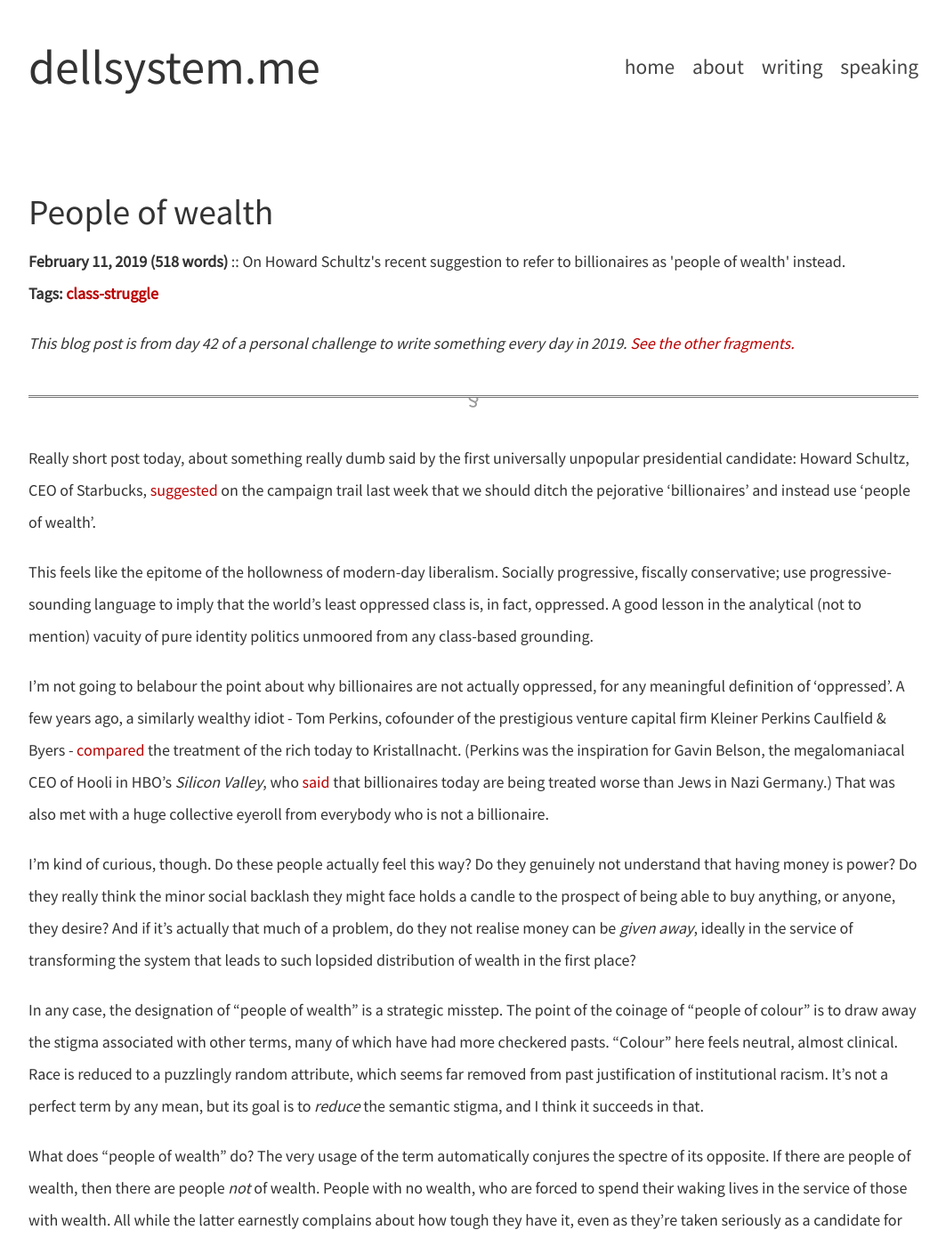
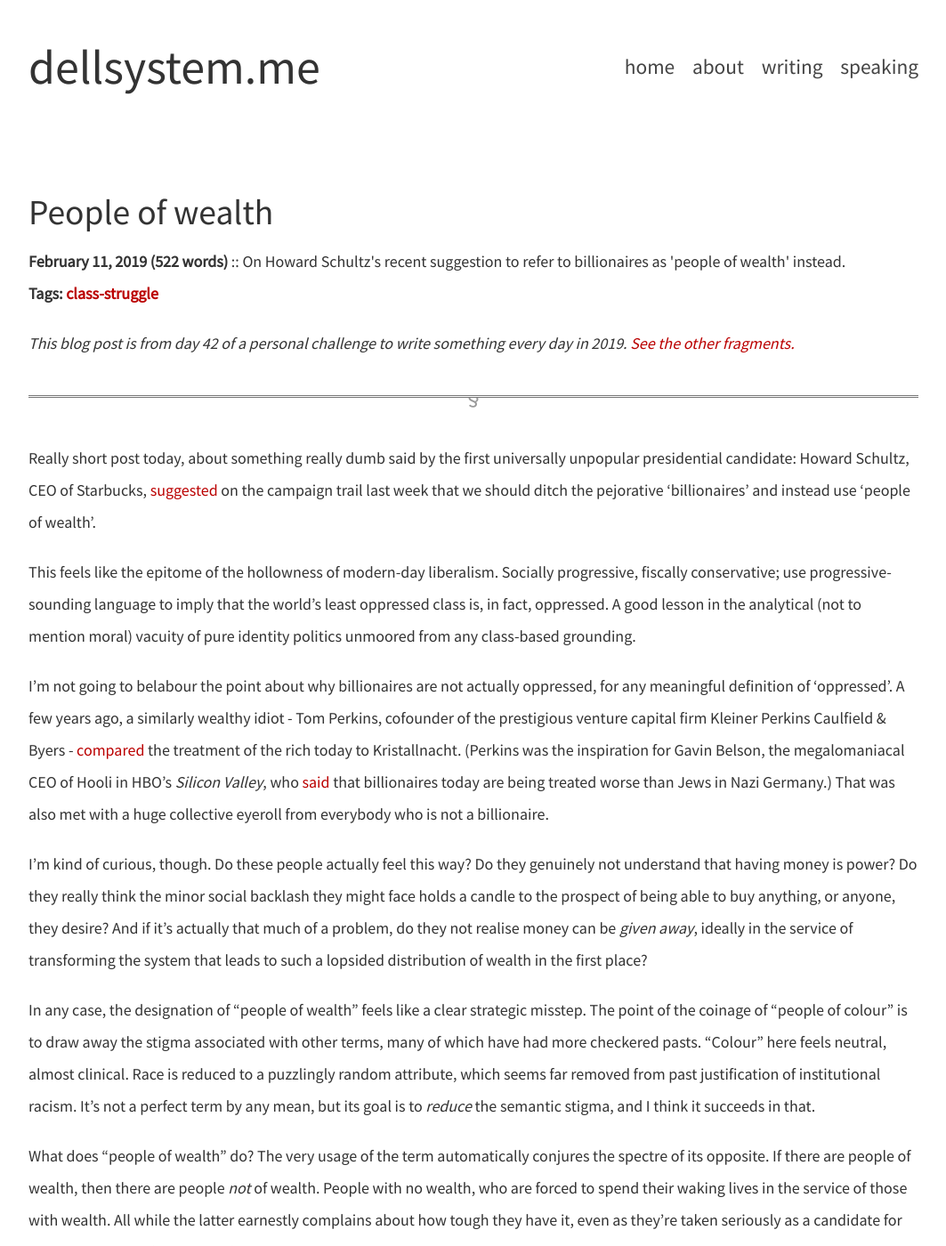
Before and after one commit to dellsystem/dellsystem.github.io, a Jekyll site: the page built from _posts/2019-2-11-fragments-42.md, in a window 1280 px wide and 1400 px high. Shown: the whole window at 89% size, without its empty margins (108-1171 px from the left). Built offline with Jekyll 4.4.1, drawn with Linux system fonts in a browser that asks for light colours.

Commit message:
Update fragments-42

```diff
--- a/_posts/2019-2-11-fragments-42.md
+++ b/_posts/2019-2-11-fragments-42.md
@@ -8,13 +8,13 @@ tags:
 
 Really short post today, about something really dumb said by the first universally unpopular presidential candidate: Howard Schultz, CEO of Starbucks, [suggested](https://www.cbsnews.com/news/howard-schultz-starbucks-ceo-calls-billionaires-people-of-means/) on the campaign trail last week that we should ditch the pejorative 'billionaires' and instead use 'people of wealth'.
 
-This feels like the epitome of the hollowness of modern-day liberalism. Socially progressive, fiscally conservative; use progressive-sounding language to imply that the world's least oppressed class is, in fact, oppressed. A good lesson in the analytical (not to mention) vacuity of pure identity politics unmoored from any class-based grounding.
+This feels like the epitome of the hollowness of modern-day liberalism. Socially progressive, fiscally conservative; use progressive-sounding language to imply that the world's least oppressed class is, in fact, oppressed. A good lesson in the analytical (not to mention moral) vacuity of pure identity politics unmoored from any class-based grounding.
 
 I'm not going to belabour the point about why billionaires are not actually oppressed, for any meaningful definition of 'oppressed'. A few years ago, a similarly wealthy idiot - Tom Perkins, cofounder of the prestigious venture capital firm Kleiner Perkins Caulfield & Byers - [compared](https://www.independent.co.uk/news/business/news/unrepentant-tom-perkins-apologises-for-kristallnacht-remarks-but-defends-war-on-the-rich-letter-9091226.html) the treatment of the rich today to Kristallnacht. (Perkins was the inspiration for Gavin Belson, the megalomaniacal CEO of Hooli in HBO's _Silicon Valley_, who [said](http://siliconvalleyism.com/silicon-valley-quote.php?id=316) that billionaires today are being treated worse than Jews in Nazi Germany.) That was also met with a huge collective eyeroll from everybody who is not a billionaire.
 
-I'm kind of curious, though. Do these people actually feel this way? Do they genuinely not understand that having money is power? Do they really think the minor social backlash they might face holds a candle to the prospect of being able to buy anything, or anyone, they desire? And if it's actually that much of a problem, do they not realise money can be _given away_, ideally in the service of transforming the system that leads to such lopsided distribution of wealth in the first place?
+I'm kind of curious, though. Do these people actually feel this way? Do they genuinely not understand that having money is power? Do they really think the minor social backlash they might face holds a candle to the prospect of being able to buy anything, or anyone, they desire? And if it's actually that much of a problem, do they not realise money can be _given away_, ideally in the service of transforming the system that leads to such a lopsided distribution of wealth in the first place?
 
-In any case, the designation of "people of wealth" is a strategic misstep. The point of the coinage of "people of colour" is to draw away the stigma associated with other terms, many of which have had more checkered pasts. "Colour" here feels neutral, almost clinical. Race is reduced to a puzzlingly random attribute, which seems far removed from past justification of institutional racism. It's not a perfect term by any mean, but its goal is to _reduce_ the semantic stigma, and I think it succeeds in that.
+In any case, the designation of "people of wealth" feels like a clear strategic misstep. The point of the coinage of "people of colour" is to draw away the stigma associated with other terms, many of which have had more checkered pasts. "Colour" here feels neutral, almost clinical. Race is reduced to a puzzlingly random attribute, which seems far removed from past justification of institutional racism. It's not a perfect term by any mean, but its goal is to _reduce_ the semantic stigma, and I think it succeeds in that.
 
 What does "people of wealth" do? The very usage of the term automatically conjures the spectre of its opposite. If there are people of wealth, then there are people _not_ of wealth. People with no wealth, who are forced to spend their waking lives in the service of those with wealth. All while the latter earnestly complains about how tough they have it, even as they're taken seriously as a candidate for the highest level of political office in the nation despite having no visible support base.
 
```
